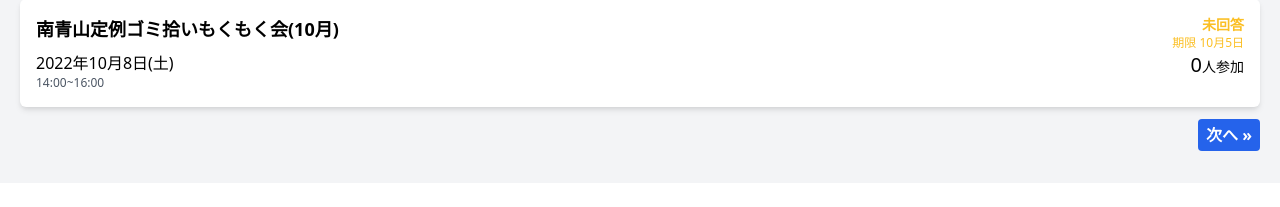
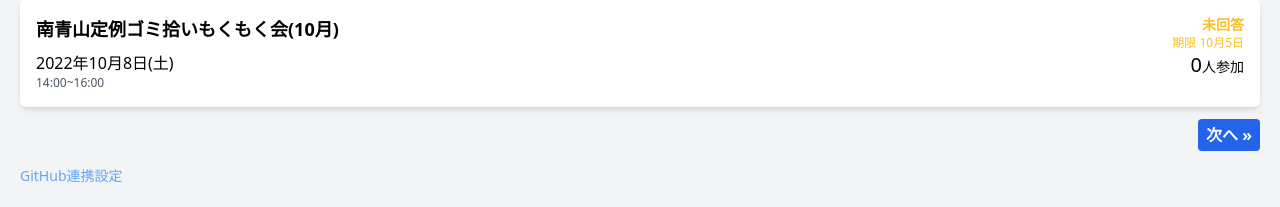
Before and after one commit to posse-ap/posse2-hackathon-202209-team2E, a PHP site: page /index.php in a window 1280 px wide. Shown: the part 1349-1556 px from the top of the page. Before the commit the page ends 1500 px from the top, so only its background shows below. Run offline with PHP 8.4, Linux system fonts and the light colour scheme; the visitor is signed in with stand-in values (Sample User, id 1); data comes from the database, SQL or seed files in the repository.

Commit message:
github連携設定のリンクをつけた

```diff
--- a/src/index.php
+++ b/src/index.php
@@ -295,6 +295,9 @@ function get_day_of_week($w)
         paging($max_page, $page);
         ?>
       </div>
+      <div>
+        <a href="/auth/github/setting" class="text-sm text-blue-400 my-3">GitHub連携設定</a>
+      </div>
     </div>
   </main>
 
```
